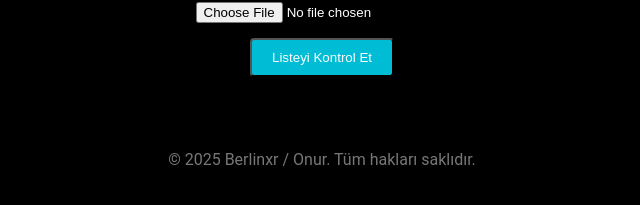
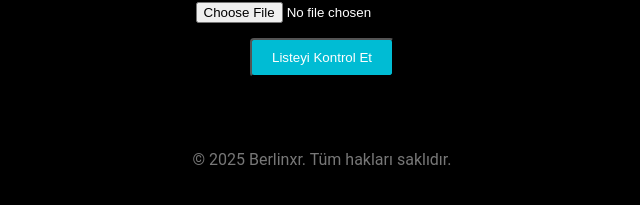
Before and after one commit to Berlinxr/nick-sniper, a Flask app: page / in a window 1280 px wide. Shown: the part 277-482 px from the top of the page, without its empty margins (318-958 px from the left). Run offline with Flask 3, Linux system fonts and the light colour scheme.

Commit message:
Update index.html

```diff
--- a/templates/index.html
+++ b/templates/index.html
@@ -41,7 +41,7 @@
   </section>
 
   <footer>
-    <p>&copy; 2025 Berlinxr / Onur. Tüm hakları saklıdır.</p>
+    <p>&copy; 2025 Berlinxr. Tüm hakları saklıdır.</p>
   </footer>
 </body>
 </html>
```
